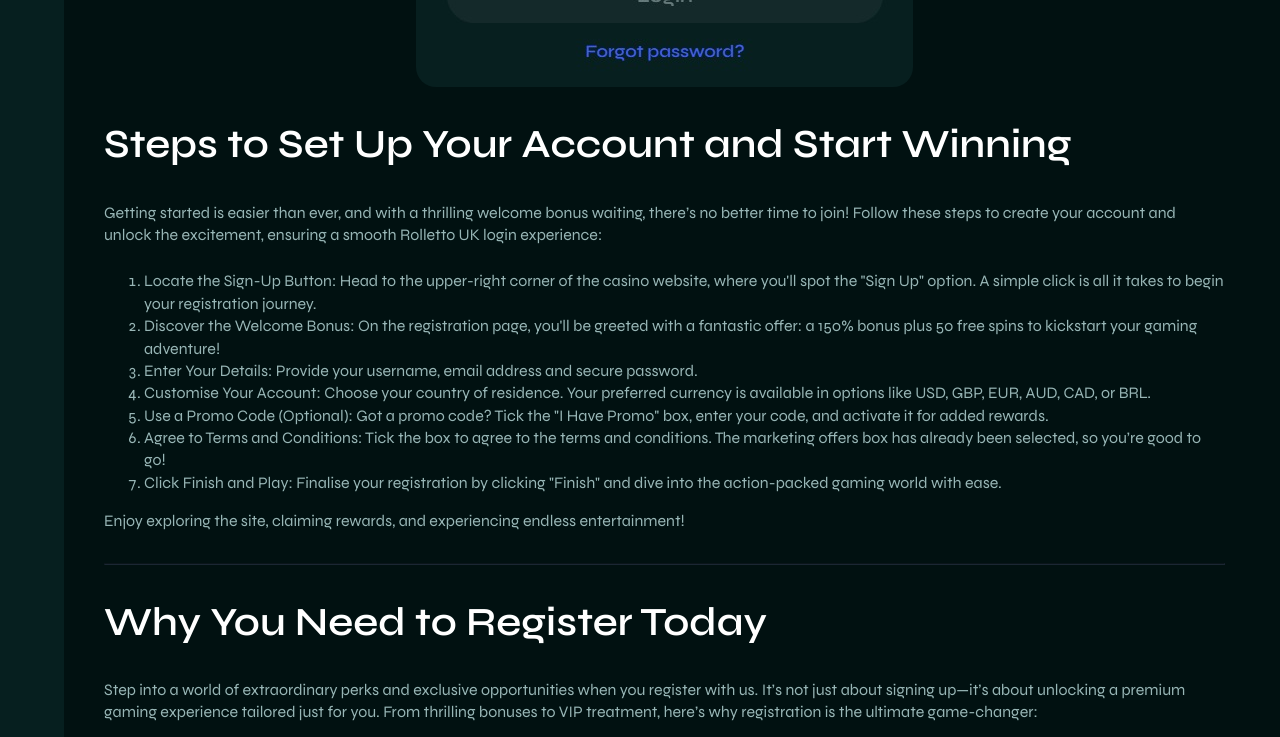
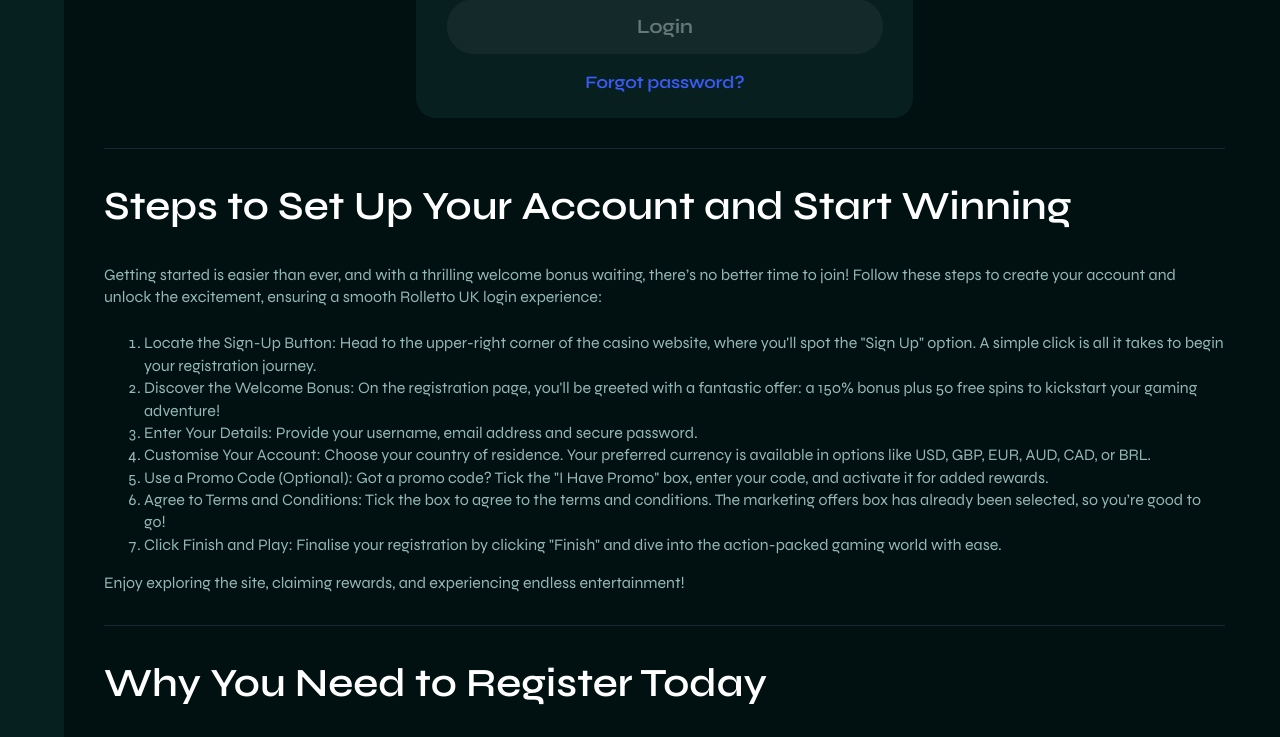
Before and after one commit to pavel7991/savaspin, a website built with Vite: page login.html in a window 1280 px wide. Shown: the part 760-1497 px from the top of the page. Built offline with nearby package versions, Linux system fonts and the light colour scheme.

Commit message:
fix hr to border

```diff
--- a/css/_globals.scss
+++ b/css/_globals.scss
@@ -14,11 +14,16 @@
 }
 
 section {
-  margin-block: $margin-block-section;
+  margin-top: $margin-block-section;
+  padding-bottom: $margin-block-section;
+}
+
+section:not(:last-child) {
+  border-bottom: $border;
 }
 
 hr {
-  border-color: $border-color;
+  border-color: red;
 }
 
 h1, h2, h3, h4, h5, h6 {
--- a/login.html
+++ b/login.html
@@ -118,8 +118,6 @@
 						<p>Enjoy exploring the site, claiming rewards, and experiencing endless entertainment!</p>
 					</section>
 
-					<hr>
-
 					<section>
 						<h2>Why You Need to Register Today</h2>
 						<p>Step into a world of extraordinary perks and exclusive opportunities when you register with us. It’s not just about signing up—it’s about unlocking a premium gaming experience tailored just for you. From thrilling bonuses to VIP treatment, here’s why registration is the ultimate game-changer:</p>
@@ -157,9 +155,6 @@
 						<p>With these steps, you’ll be logged in and ready to enjoy everything the platform has to offer in just a few clicks!</p>
 					</section>
 
-					<hr>
-
-
 					<section>
 						<h2>The Perks of Logging In</h2>
 						<p>Stepping into a world of exclusive opportunities starts with logging in. Whether you’re exploring an online casino or engaging with a premium platform, having an account transforms your experience, unlocking tailored features and exciting bonuses. At Rolletto login, the process is simple, seamless, and designed to enhance your journey. Let’s delve into the incredible advantages waiting for you!</p>
@@ -179,24 +174,17 @@
 						<p>By logging in at Rolletto, you’ll unlock all these incredible features and more. Begin your adventure today and enjoy a premium experience like no other!</p>
 					</section>
 
-					<hr>
-
-
 					<section>
 						<h2>No Social Media Required</h2>
 						<p>Accessing your account is a breeze, whether you’re on your computer or a mobile device! While there’s no option to login through social media, you can seamlessly sign in directly via the website—no app needed. The platform’s responsive design ensures smooth navigation and functionality on all devices, offering a hassle-free gaming experience wherever you are.</p>
 						<p>With everything optimised for convenience, you’re free to dive into the excitement without worrying about extra downloads or complicated logins. Simply open your browser, head to the website, and you’re ready to explore the action-packed world of gaming!</p>
 					</section>
 
-					<hr>
-
 					<section>
 						<h2>Conclusion</h2>
 						<p>Unlock a world of endless entertainment by simply accessing your account. With just a few clicks, you'll be immersed in a premier gaming experience designed to captivate and reward. From the moment you log in, you’ll find an array of exhilarating features, exclusive offers, and tailored opportunities that redefine excitement. Whether you’re here for the thrills, the bonuses, or the seamless navigation, your next adventure is just a step away.</p>
 						<p>Don’t miss out on the chance to elevate your experience every time you log in. With an intuitive platform and dynamic rewards system, this is more than just gaming—it’s a gateway to excitement and limitless possibilities. Take control of your journey today and explore a realm where fun and rewards collide effortlessly.</p>
 					</section>
-
-					<hr>
 
 					<section>
 						<h2>FAQ</h2>
@@ -213,7 +201,6 @@
 						<h3>Is logging into Rolletto safe and secure for players?</h3>
 						<p>Absolutely, the Rolletto Casino login process is designed with advanced security measures, ensuring your personal and financial data remains fully protected at all times.</p>
 					</section>
-
 				</div>
 			</main>
 
```
Also changed, not shown: index.html (+0 -26 lines), css/styles.css, 1 other file.
